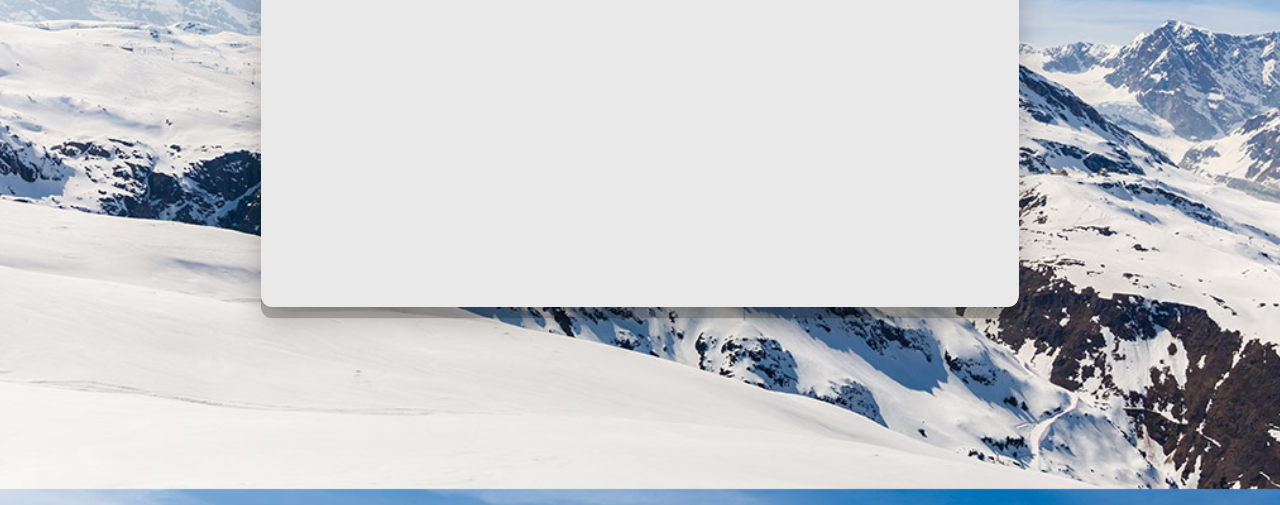
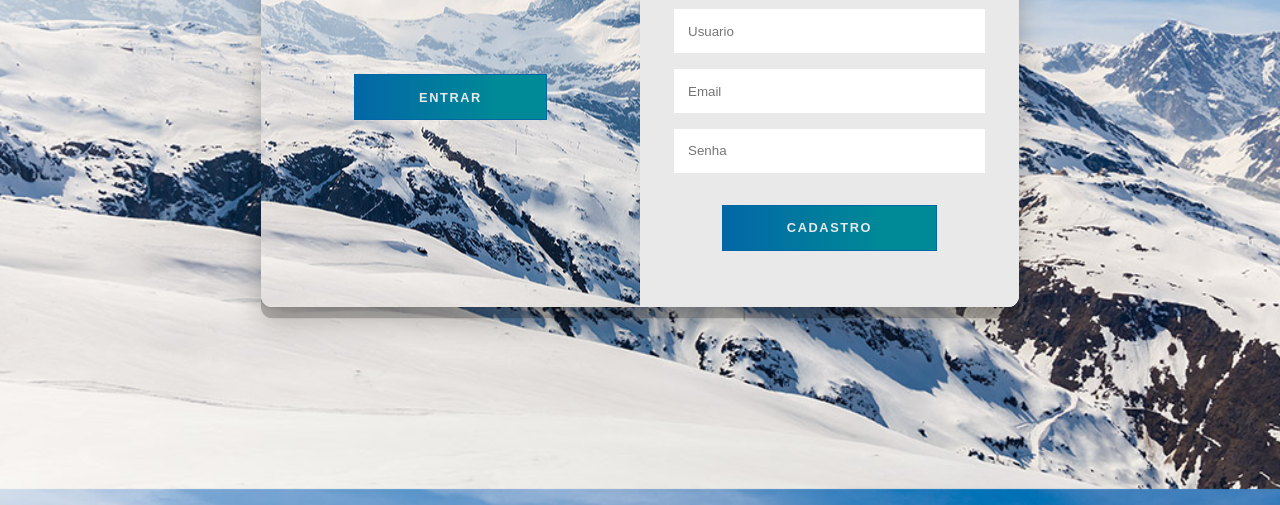
Before and after one commit to Viniciusdeab/desafios, a plain HTML site: page loginSignUpForm/index.html in a window 1280 px wide. Shown: the part 311-816 px from the top of the page. Drawn offline with Linux system fonts and the light colour scheme.

Commit message:
finalização da estilização da pagina com a sua movimentação já preparada

```diff
--- a/loginSignUpForm/style.css
+++ b/loginSignUpForm/style.css
@@ -80,3 +80,124 @@ body{
     transform: translateX(100%);
     z-index: 5;
 }
+
+.container__overlay{
+    height: 100%;
+    left: 50%;
+    overflow: hidden;
+    position: absolute;
+    top: 0;
+    transition: transform 0.6s ease-in-out;
+    width: 50%;
+    z-index: 100;
+}
+
+.container.right-painel-active .container__overlay{
+    transform: translateX(-100%);
+}
+
+.overlay{
+    background-color: var(--lightblue);
+    background: url('matterhorn.jpg') center / auto no-repeat;
+    background-attachment: fixed;
+    height: 100%;
+    left: -100%;
+    position: relative;
+    transform: translateX(0);
+    transition: transform 0.6s ease-in-out;
+    width: 200%;
+}
+
+.container.right-painel-active .overlay{
+    transform: translateX(50%);
+}
+
+.overlay__painel{
+    align-items: center;
+    display: flex;
+    flex-direction: column;
+    height: 100%;
+    justify-content: center;
+    position: absolute;
+    text-align: center;
+    top: 0;
+    transform: translateX(0);
+    transition: transform 0.6s ease-in-out;
+    width: 50%;
+}
+
+.overlay--left{
+    transform: translateX(-20%);
+}
+
+.container.right-painel-active .overlay--left{
+    transform: translateX(0);
+}
+
+.overlay--right{
+    right: 0;
+    transform: translateX(0);
+}
+
+.container.right-painel-active .overlay--right{
+    transform: translateX(20%);
+}
+
+.btn{
+    background-color: var(--blue);
+    background-image: linear-gradient(90deg, var(--blue) 0%, var(--lightblue) 74%);
+    border: 1px solid var(--blue);
+    color: var(--white);
+    cursor: pointer;
+    font-size: 0.8rem;
+    font-weight: bold;
+    letter-spacing: 0.1rem;
+    padding: 0.9rem 4rem;
+    text-transform: uppercase;
+    transition: transform 80ms ease-in;
+}
+
+.form .btn{
+    margin-top: 1.5rem;
+}
+
+.btn:active{
+    transform: scale(0.95);
+}
+
+.btn:focus{
+    outline: none;
+}
+
+.form{
+    background-color: var(--white);
+    display: flex;
+    align-items: center;
+    justify-content: center;
+    flex-direction: column;
+    padding: 0 3rem;
+    height: 100%;
+    text-align: center;
+}
+
+.input{
+    background-color: #ffffff;
+    border: none;
+    padding: 0.9rem 0.9rem;
+    margin: 0.5rem 0;
+    width: 100%;
+}
+
+@keyframes show{
+    0%,
+    49.99%{
+        opacity: 0;
+        z-index: 1;
+    }
+
+    50%,
+    100%{
+        opacity: 1;
+        z-index: 5;
+    }
+}
```
